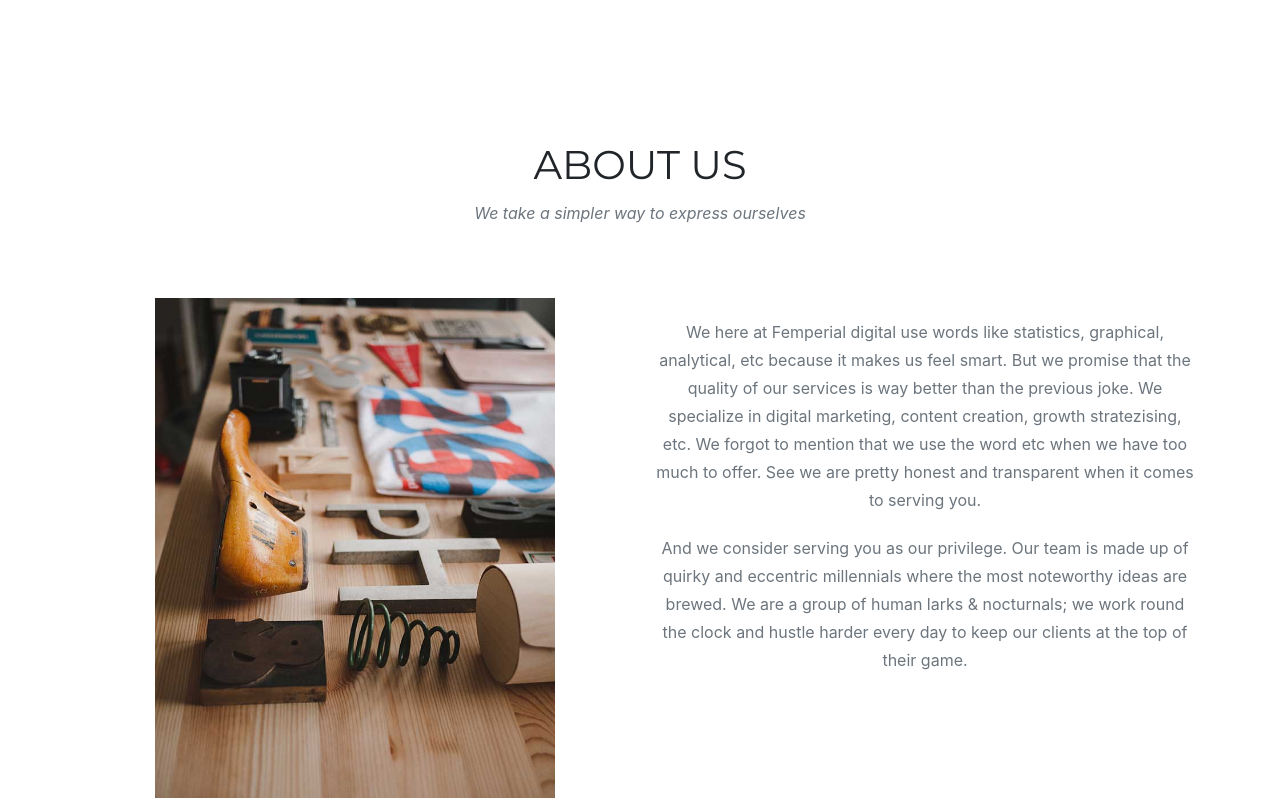
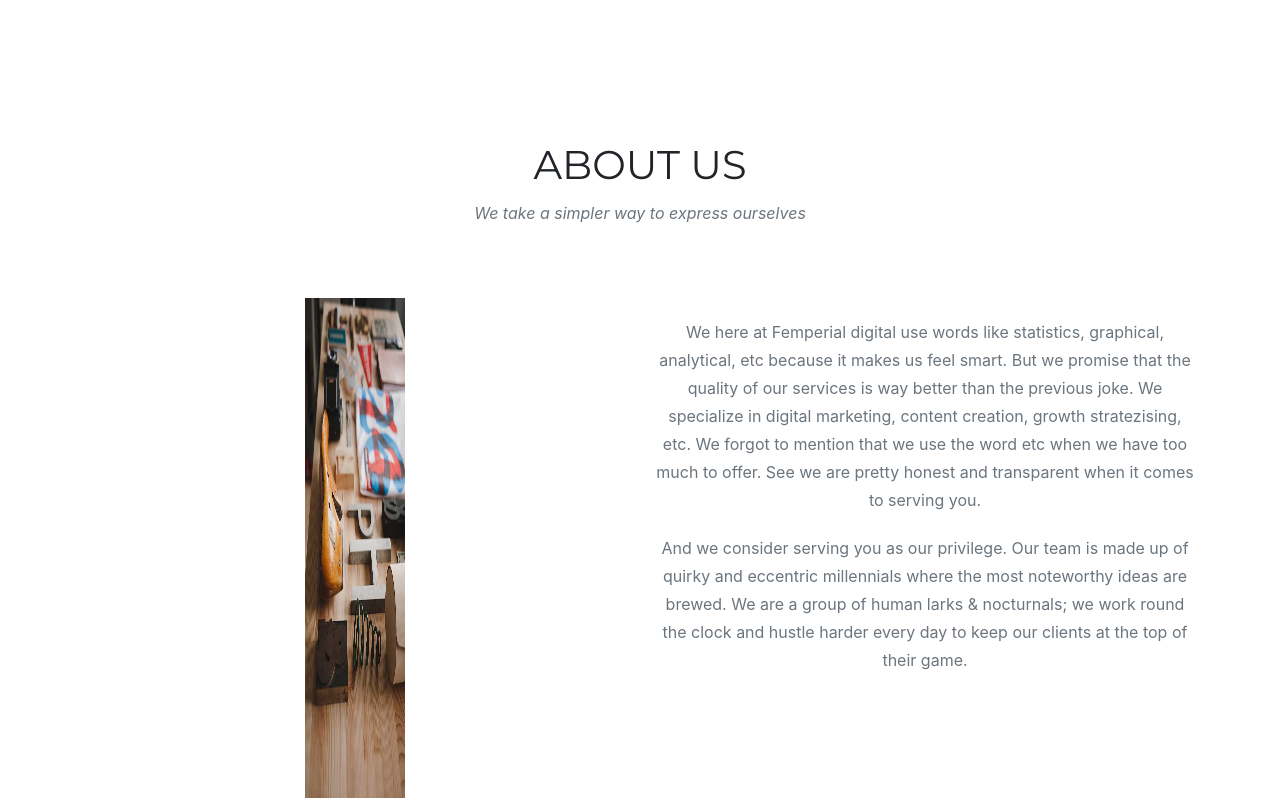
Before and after one commit to nikkirs/femperial, a website with bundled scripts: page index.html in a window 1280 px wide. Shown: the part 1646-2447 px from the top of the page. Built offline with nearby package versions, Linux system fonts and the light colour scheme; a web font is replaced by a local one.

Commit message:
Update agency.css

```diff
--- a/css/agency.css
+++ b/css/agency.css
@@ -57,7 +57,11 @@ h6 {
   text-transform: none;
   font-family: 'Droid Serif', -apple-system, BlinkMacSystemFont, 'Segoe UI', Roboto, 'Helvetica Neue', Arial, sans-serif, 'Apple Color Emoji', 'Segoe UI Emoji', 'Segoe UI Symbol', 'Noto Color Emoji';
 }
-
+@media only screen and (min-width: 600px) {
+  #aboutus-img{
+    width:100px;
+  }
+}
 @media (min-width: 768px) {
 
 
```
